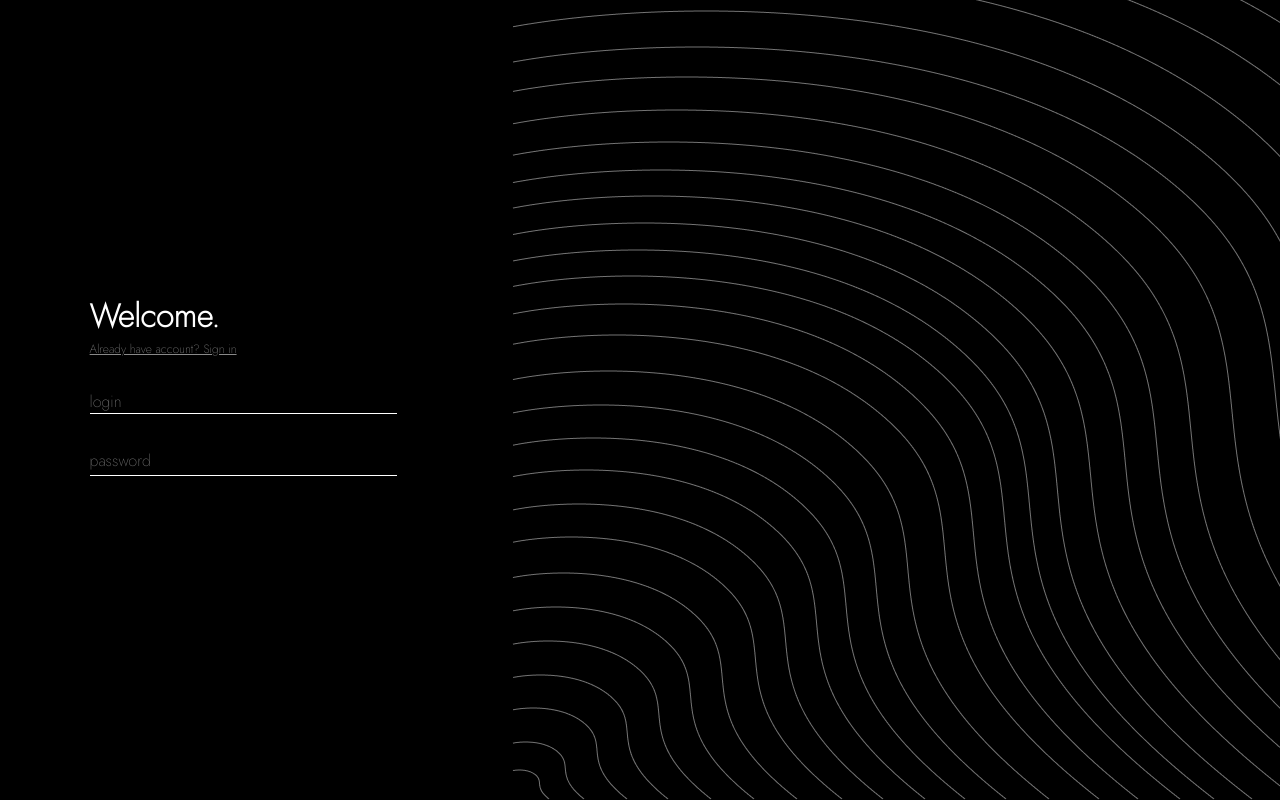
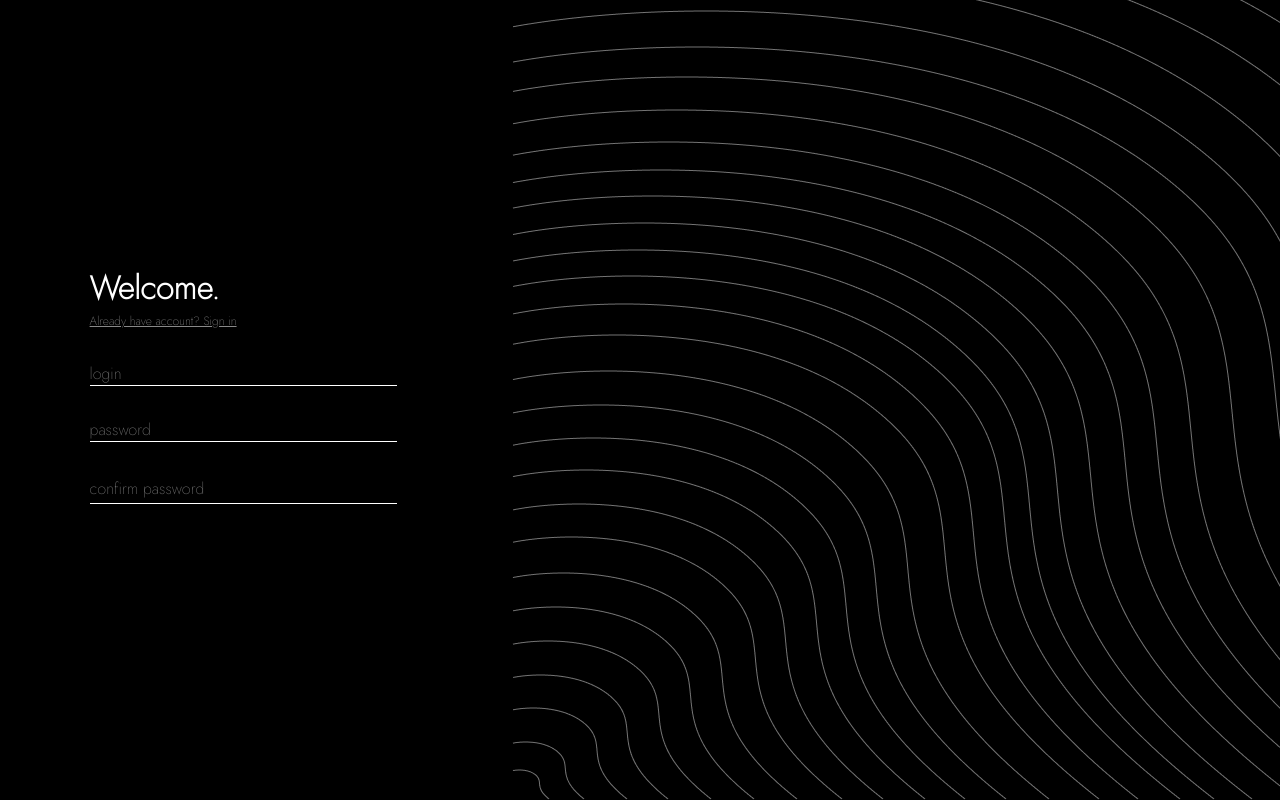
Before and after one commit to harukee-dev/fullstack_chat, a React (Create React App) app: page /register in a window 1280 px wide. Shown: the top 800 px of the page. Built offline with nearby package versions, Linux system fonts and the light colour scheme.

Commit message:
added confirm password input

```diff
--- a/src/pages/RegisterPage/RegisterPage.tsx
+++ b/src/pages/RegisterPage/RegisterPage.tsx
@@ -8,9 +8,11 @@ import arrowIcon from '../LoginPage/images/arrow-icon.png'
 export const Register = () => {
   const [login, setLogin] = useState<string>('')
   const [password, setPassword] = useState<string>('')
+  const [confirmPassword, setConfirmPassword] = useState<string>('')
   const [error, setError] = useState<string>('')
   const navigate = useNavigate()
-  const isButtonHidden = password !== '' && login !== ''
+  const isButtonHidden =
+    password !== '' && login !== '' && password === confirmPassword
 
   useEffect(() => {
     document.documentElement.style.overflow = 'hidden'
@@ -66,12 +68,18 @@ export const Register = () => {
           placeholder="login"
           onBlur={(e) => setLogin(e.target.value)}
         />
+        <input
+          className={cl.userInput}
+          type="password"
+          onChange={(e) => setPassword(e.target.value)}
+          placeholder="password"
+        />
         <div className={cl.passwordAndButtonDiv}>
           <input
             className={cl.userInput}
             type="password"
-            onChange={(e) => setPassword(e.target.value)}
-            placeholder="password"
+            onChange={(e) => setConfirmPassword(e.target.value)}
+            placeholder="confirm password"
           />
           <button
             className={isButtonHidden ? cl.loginButton : cl.hiddenLoginButton}
```
